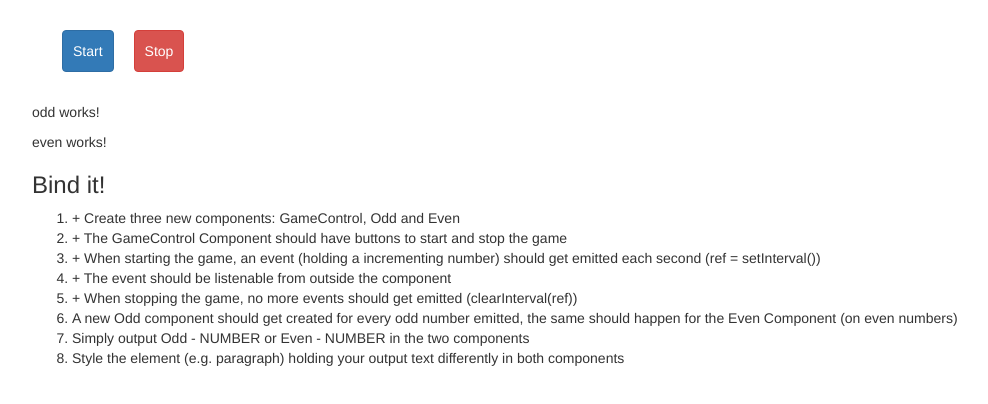
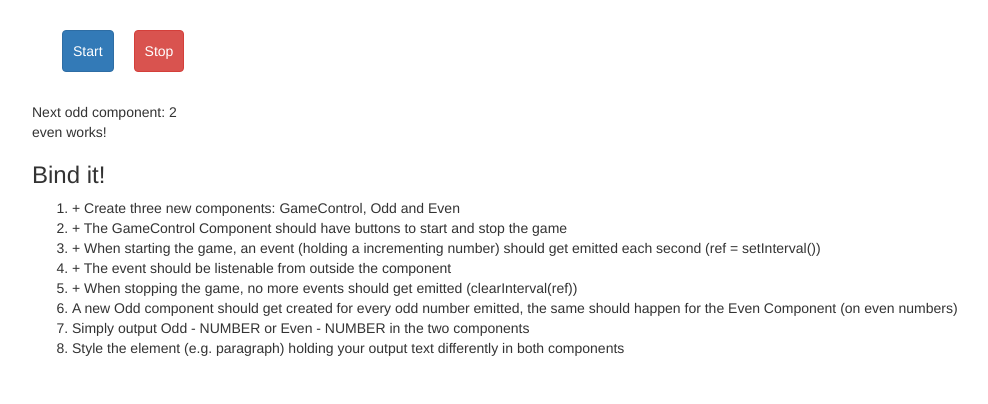
Before and after one commit to YahiaKhazbak/learningAngular, an Angular app in the folder assign4/: page / in a window 1280 px wide. Both pictures are taken after a click on the element "Start". Shown: the top 404 px of the page, without its empty margins (38-1026 px from the left). Built offline with nearby package versions, Linux system fonts and the light colour scheme.

Commit message:
communication child -> parent -> another child

```diff
--- a/assign4/src/app/app.component.html
+++ b/assign4/src/app/app.component.html
@@ -1,8 +1,12 @@
 <div class="container">
   <div class="row">
     <div class="col-xs-12">
-    <app-game-control></app-game-control>
-    <app-odd></app-odd>
+    <app-game-control
+      (onStart)="displayEvent($event)"
+    ></app-game-control>
+    <app-odd
+      [next]="nextNumber"
+    ></app-odd>
     <app-even></app-even>
       <h3>Bind it!</h3>
       <ol>
--- a/assign4/src/app/app.component.ts
+++ b/assign4/src/app/app.component.ts
@@ -6,4 +6,11 @@ import { Component } from '@angular/core';
   styleUrls: ['./app.component.css']
 })
 export class AppComponent {
+
+  allEvents = [];
+  public nextNumber: number;
+
+  displayEvent(e: number) {
+    this.nextNumber = e;
+  };
 }
--- a/assign4/src/app/game-control/game-control.component.ts
+++ b/assign4/src/app/game-control/game-control.component.ts
@@ -14,14 +14,14 @@ export class GameControlComponent implements OnInit {
 
 timer = null;
 c = 0;
-@Output() onStart = new EventEmitter();
+@Output() onStart = new EventEmitter<number>();
 
 fireStart() {
   this.fireStop();
   this.timer = setInterval(() => {
     this.c++;
     this.onStart.emit(this.c);
-    console.log(this.c);
+    //console.log(this.c);
   }, 1000);
 }
 
--- a/assign4/src/app/odd/odd.component.html
+++ b/assign4/src/app/odd/odd.component.html
@@ -1,3 +1,3 @@
-<p>
-  odd works!
-</p>
+<div *ngIf="next">
+  Next odd component:  {{ next }}
+</div>
--- a/assign4/src/app/odd/odd.component.ts
+++ b/assign4/src/app/odd/odd.component.ts
@@ -1,4 +1,4 @@
-import { Component, OnInit } from '@angular/core';
+import { Component, OnInit, Input } from '@angular/core';
 
 @Component({
   selector: 'app-odd',
@@ -7,9 +7,11 @@ import { Component, OnInit } from '@angular/core';
 })
 export class OddComponent implements OnInit {
 
+  @Input() next: number;
+
   constructor() { }
-
   ngOnInit() {
   }
 
+
 }
```
